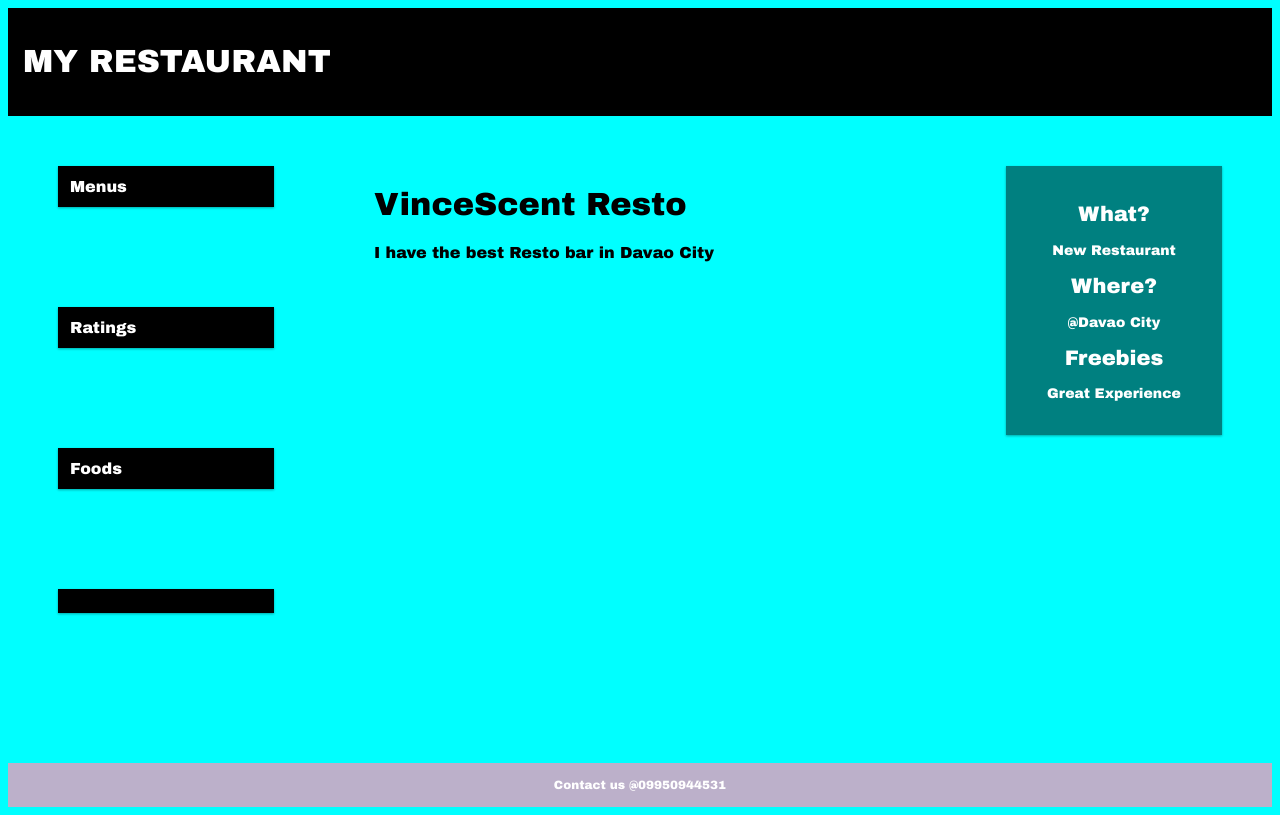
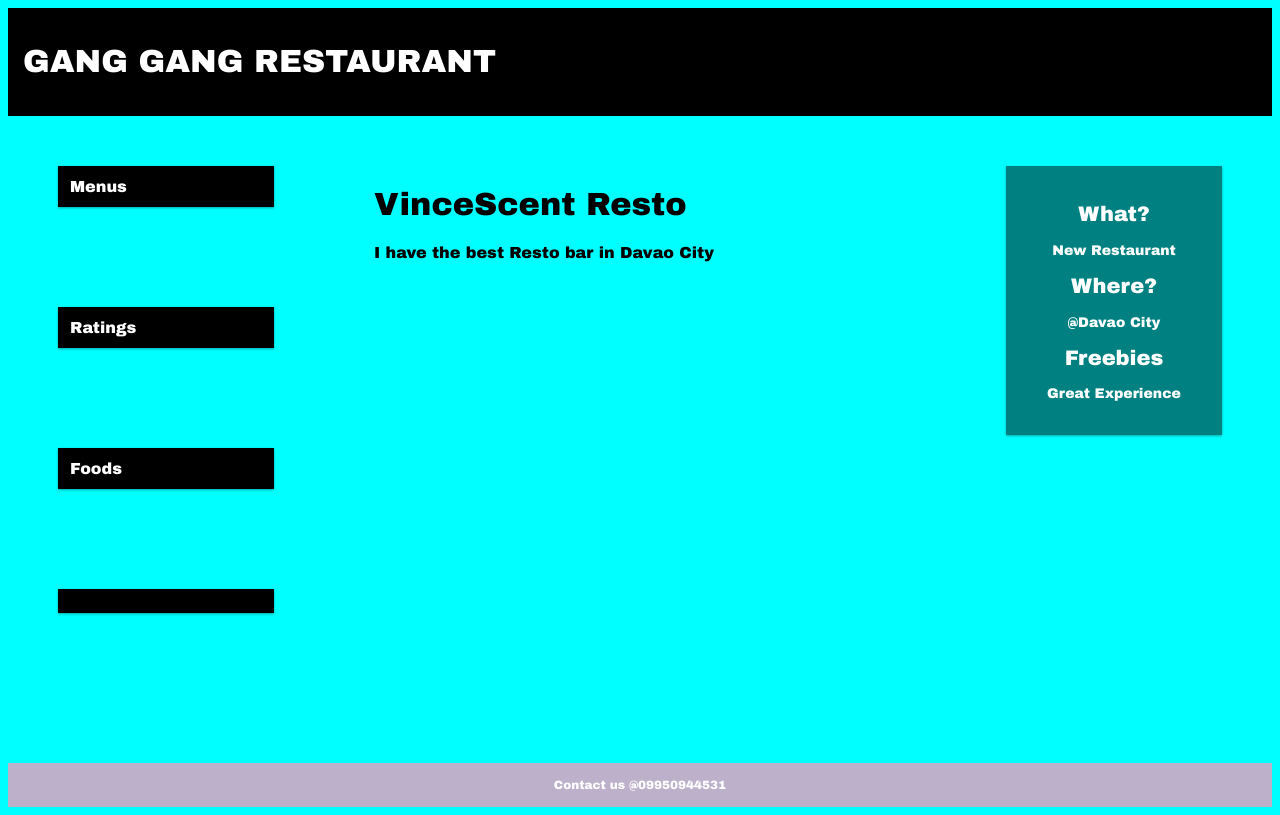
Before and after one commit to VincentLacerna/project-1, a plain HTML site: page Restaurant/restaurant.html in a window 1280 px wide. Drawn offline with Linux system fonts and the light colour scheme.

Commit message:
Update restaurant.html

```diff
--- a/Restaurant/restaurant.html
+++ b/Restaurant/restaurant.html
@@ -104,7 +104,7 @@ html {
 <body>
 
 <div class="header">
-  <h1>MY RESTAURANT</h1>
+  <h1>GANG GANG RESTAURANT</h1>
 </div>
 
 <div class="row">
```
